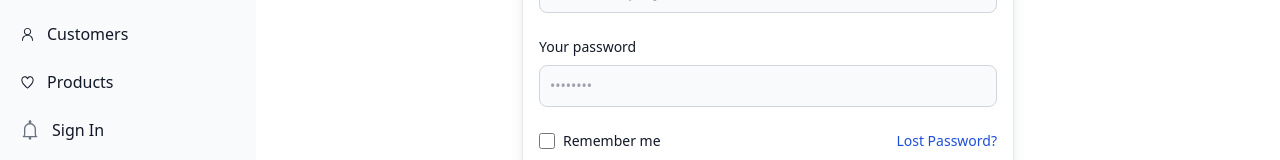
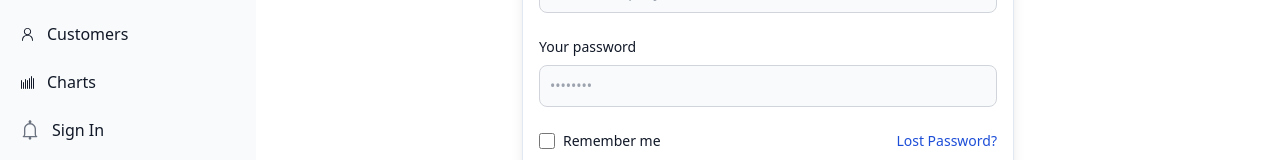
Before and after one commit to yurivasconcelos/old-yurivasconcelos.github.io, a React (Vite) app: page /navbar2 in a window 1280 px wide. Shown: the part 210-370 px from the top of the page. Built offline with nearby package versions, Linux system fonts and the light colour scheme.

Commit message:
trying to fix

```diff
--- a/src/components/Layout/Sidebar.tsx
+++ b/src/components/Layout/Sidebar.tsx
@@ -1,4 +1,4 @@
-import { BellIcon, HeartIcon, MixIcon, PersonIcon, QuoteIcon, SunIcon } from '@radix-ui/react-icons';
+import { BarChartIcon, BellIcon, HeartIcon, MixIcon, PersonIcon, QuoteIcon, SunIcon } from '@radix-ui/react-icons';
 import { Link } from 'react-router-dom';
 
 export function Sidebar() {
@@ -49,12 +49,11 @@ export function Sidebar() {
               </Link>
             </li>
             <li>
-              <a
-                href='#'
+              <Link to='chart'
                 className='flex items-center p-2 text-gray-900 rounded-lg dark:text-white hover:bg-gray-100 dark:hover:bg-gray-700 group'>
-                <HeartIcon />
-                <span className='flex-1 ms-3 whitespace-nowrap'>Products</span>
-              </a>
+                <BarChartIcon />
+                <span className='flex-1 ms-3 whitespace-nowrap'>Charts</span>
+              </Link>
             </li>
             <li>
               <a
--- a/src/main.tsx
+++ b/src/main.tsx
@@ -12,6 +12,7 @@ import { FormsComponent } from './components/FormsComponent.tsx';
 import { MarketingCard } from './components/MarketingCard.tsx';
 import { NewComponent } from './components/NewComponent.tsx';
 import { Calendar } from './components/Calendar.tsx';
+import { Charts } from './components/Charts.tsx';
 import { TabComponent } from './components/TabComponent.tsx';
 import { GridComponent } from './components/GridComponent.tsx';
 import { FormGridComponent } from './components/FormGridComponent.tsx';
@@ -40,6 +41,7 @@ export const hashRouter = createHashRouter([
       { path: '/grid', element: <GridComponent /> },
       { path: '/formgrid', element: <FormGridComponent /> },
       { path: '/navbar2', element: <Navbar /> },
+      { path: '/charts', element: <Charts /> },
     ],
   },
 ]);
```
